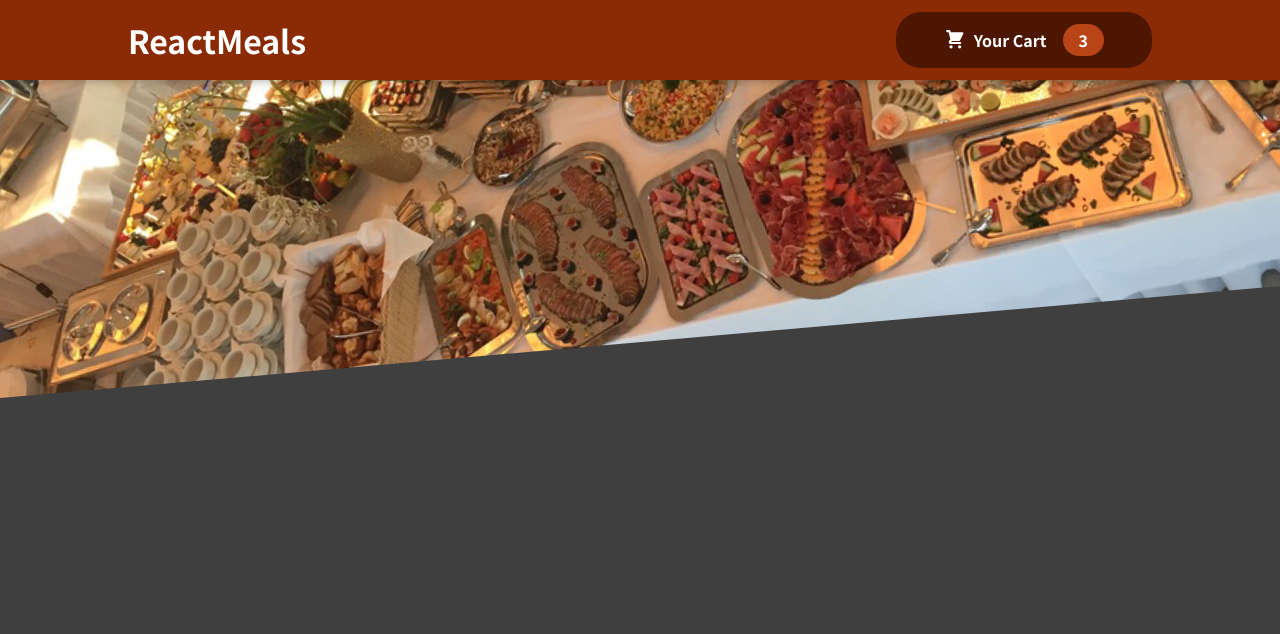
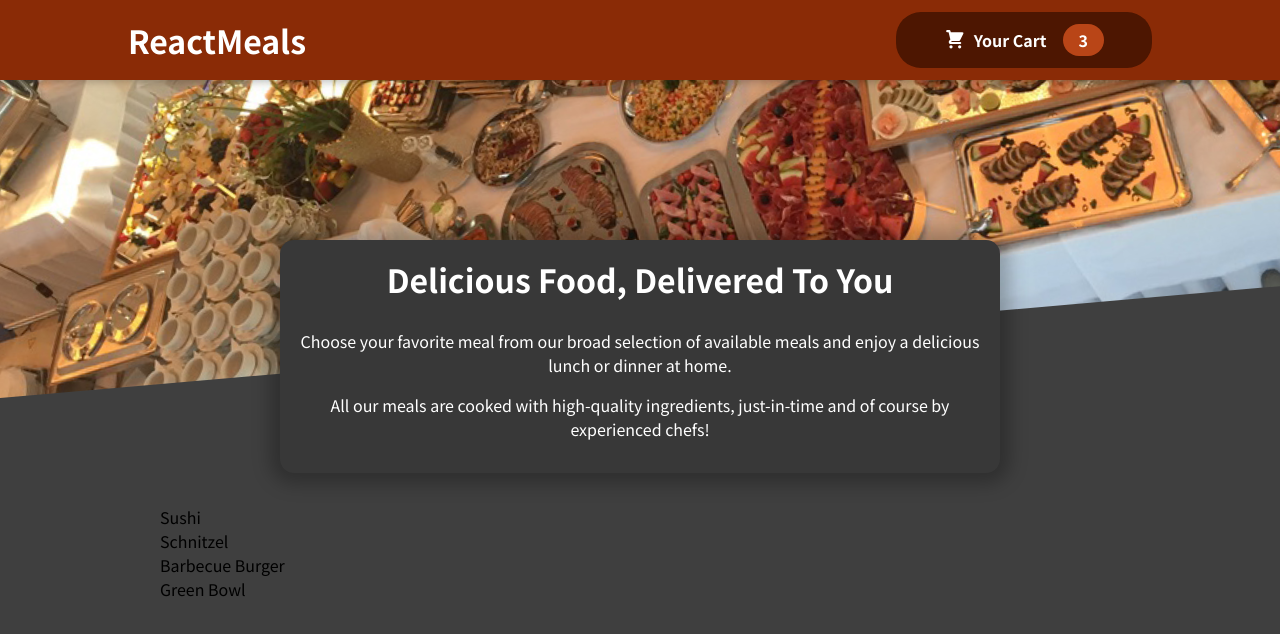
Before and after one commit to ranjsidhu/food-ordering-app, a React (Create React App) app: page / in a window 1280 px wide. Shown: the top 634 px of the page. Built offline with nearby package versions, Linux system fonts and the light colour scheme.

Commit message:
feat: meals component

```diff
--- a/src/App.js
+++ b/src/App.js
@@ -1,10 +1,14 @@
 import { Fragment } from "react";
 import Header from "./components/Layout/Header";
+import Meals from "./components/Meals/Meals";
 
 function App() {
   return (
     <Fragment>
       <Header />
+      <main>
+        <Meals />
+      </main>
     </Fragment>
   );
 }
--- /dev/null
+++ b/src/components/Meals/AvailableMeals.js
@@ -0,0 +1,15 @@
+import classes from "../../css/AvailableMeals.module.css";
+import dummyMeals from "./dummy-meals";
+
+const AvailableMeals = () => {
+  const DUMMY_MEALS = dummyMeals.map((meal) => (
+    <li key={meal.id}>{meal.name}</li>
+  ));
+  return (
+    <section className={classes.meals}>
+      <ul>{DUMMY_MEALS}</ul>
+    </section>
+  );
+};
+
+export default AvailableMeals;
--- /dev/null
+++ b/src/components/Meals/Meals.js
@@ -0,0 +1,14 @@
+import { Fragment } from "react";
+import AvailableMeals from "./AvailableMeals";
+import MealsSummary from "./MealsSummary";
+
+const Meals = () => {
+  return (
+    <Fragment>
+      <MealsSummary />
+      <AvailableMeals />
+    </Fragment>
+  );
+};
+
+export default Meals;
--- a/src/components/MealsSummary.js
+++ b/src/components/Meals/MealsSummary.js
@@ -1,4 +1,4 @@
-import classes from "./MealsSummary.module.css";
+import classes from "../../css/MealsSummary.module.css";
 
 const MealsSummary = () => {
   return (
--- a/src/components/dummy-meals.js
+++ b/src/components/Meals/dummy-meals.js
@@ -24,3 +24,5 @@ const DUMMY_MEALS = [
     price: 18.99,
   },
 ];
+
+export default DUMMY_MEALS;
```
